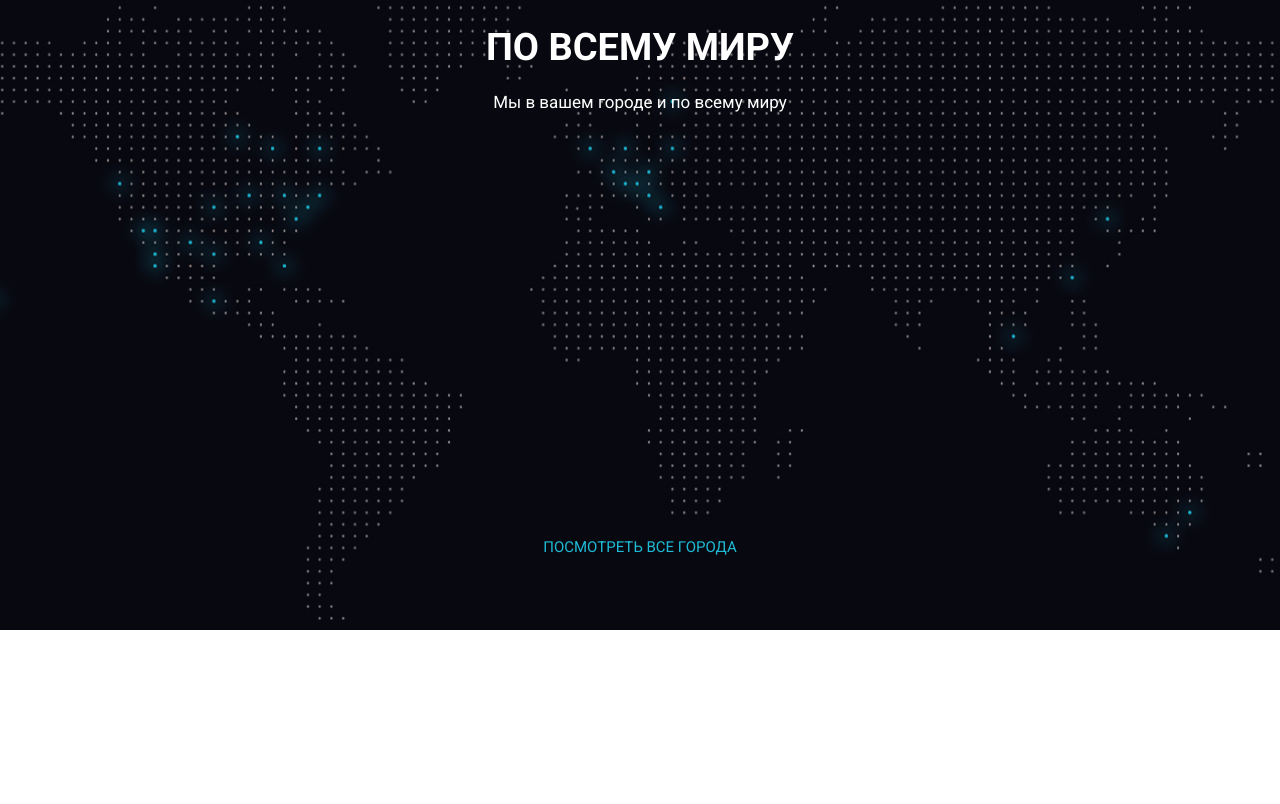
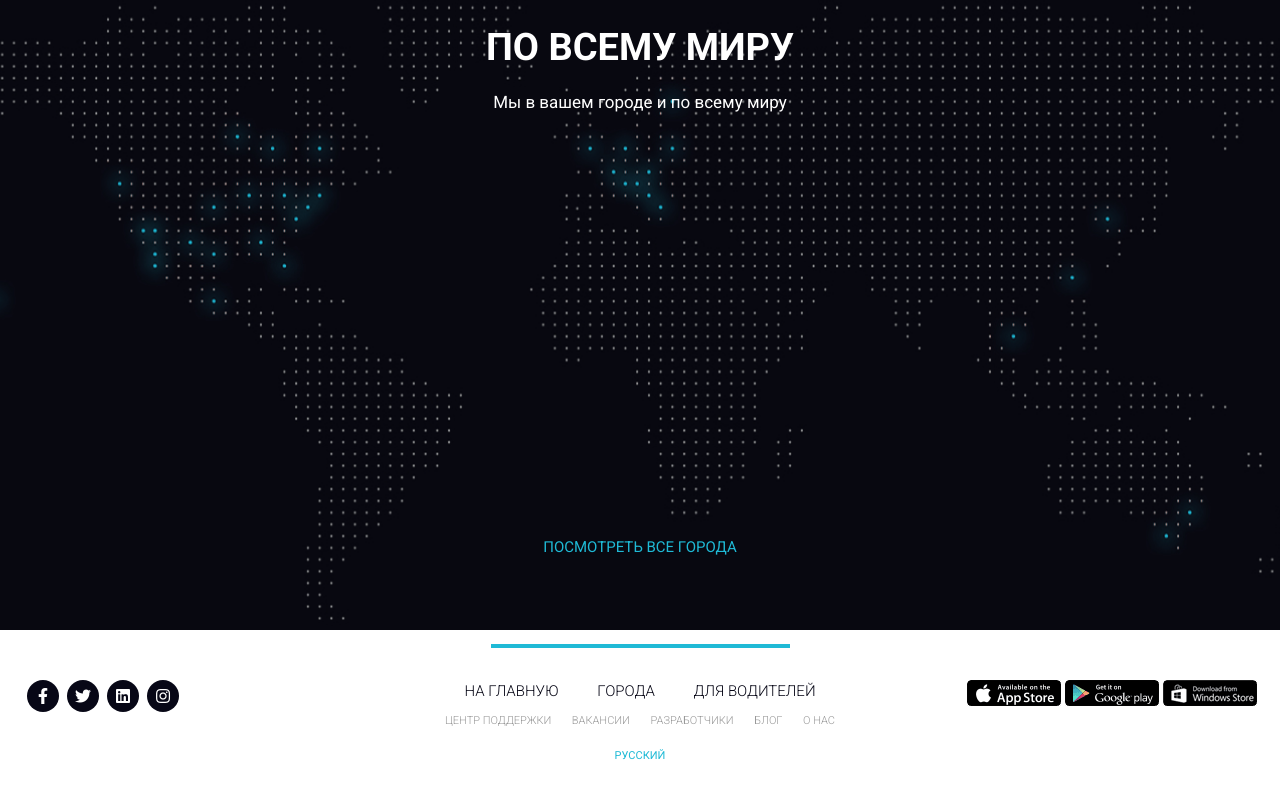
Before and after one commit to vasylkucherak/UBER, a plain HTML site: page src/index.html in a window 1280 px wide. Shown: the part 4767-5571 px from the top of the page. Before the commit the page ends 5397 px from the top, so only its background shows below. Drawn offline with Linux system fonts and the light colour scheme.

Commit message:
v.0.8.0 (created a fooder component)

```diff
--- a/src/index.html
+++ b/src/index.html
@@ -10,6 +10,7 @@
     <link href="https://fonts.googleapis.com/css2?family=Roboto:wght@300;400;700&display=swap" rel="stylesheet">
     <link rel="stylesheet" href="css/bootstrap-reboot.min.css">
     <link rel="stylesheet" href="css/bootstrap-grid.min.css">
+    <link rel="stylesheet" href="https://use.fontawesome.com/releases/v5.8.2/css/all.css" integrity="sha384-oS3vJWv+0UjzBfQzYUhtDYW+Pj2yciDJxpsK1OYPAYjqT085Qq/1cq5FLXAZQ7Ay" crossorigin="anonymous">
     <link rel="stylesheet" href="css/style.min.css">
 </head>
 <body>
@@ -293,6 +294,56 @@
         </div>
     </section>
 
-
+    <footer>
+        <div class="footer_divider"></div>
+        <div class="footer_wrapper">
+            <div>
+                <div class="footer_social">
+                    <a href="#" class="footer_social_item">
+                        <i class="fab fa-facebook-f"></i>
+                    </a>
+                    <a href="#" class="footer_social_item">
+                        <i class="fab fa-twitter"></i>
+                    </a>
+                    <a href="#" class="footer_social_item">
+                        <i class="fab fa-linkedin"></i>
+                    </a>
+                    <a href="#" class="footer_social_item">
+                        <i class="fab fa-instagram"></i>
+                    </a>
+                </div>
+            </div>
+            <div>
+                <div class="footer_links">
+                    <div class="footer_links_main">
+                        <a href="#">на главную</a>
+                        <a href="#">города</a>
+                        <a href="#">для водителей</a>
+                    </div>
+                    <div class="footer_links_sub">
+                        <a href="#">центр поддержки</a>
+                        <a href="#">вакансии</a>
+                        <a href="#">разработчики</a>
+                        <a href="#">блог</a>
+                        <a href="#">о нас</a>
+                    </div>
+                    <a href="#" class="footer_links_lang">Русский</a>
+                </div>
+            </div>
+            <div>
+                <div class="footer_mobile">
+                    <a href="#">
+                        <img src="icons/link/app_store.png" alt="App Store">
+                    </a>
+                    <a href="#">
+                        <img src="icons/link/google_play.png" alt="Google play">
+                    </a>
+                    <a href="#">
+                        <img src="icons/link/windows_store.png" alt="Windows store">
+                    </a>
+                </div>
+            </div>
+        </div>
+    </footer>
 </body>
 </html>
--- a/src/sass/style.sass
+++ b/src/sass/style.sass
@@ -357,8 +357,79 @@ nav
         text-transform: uppercase
         color: #1fbad6
         text-decoration: none
-        z-index: 3
         &:hover
             text-decoration: none
             color: #fff
-            z-index: 3
+
+footer
+    padding: 14px 23px 39px 23px
+    a
+        &:hover
+            text-decoration: none
+.footer
+    &_divider
+        width: 299px
+        height: 4px
+        background-color: #1fbad6
+        margin: 0 auto
+    &_wrapper
+        display: flex
+        justify-content: space-between
+        align-items: flex-start
+        padding-top: 32px
+    &_wrapper > div
+        width: 33%
+        &:nth-child(3)
+            display: flex
+            justify-content: flex-end
+    &_social
+        width: 160px
+        display: flex
+        justify-content: space-between
+        &_item
+            display: flex
+            justify-content: center
+            align-items: center
+            margin: 0 4px
+            width: 32px
+            height: 32px
+            text-decoration: none
+            background-color: #070716
+            border-radius: 100%
+            i
+                color: #fff
+    &_links
+        width: 390px
+        margin: 0 auto
+        &_main
+            display: flex
+            justify-content: space-around
+            a
+                color: #070716
+                font-size: 15px
+                font-weight: 300
+                text-decoration: none
+                text-transform: uppercase
+        &_sub
+            display: flex
+            justify-content: space-between
+            margin-top: 10px
+            a
+                color: #999999
+                font-size: 11px
+                font-weight: 300
+                text-decoration: none
+                text-transform: uppercase
+        &_lang
+            display: block
+            margin: 0 auto
+            color: #1fbad6
+            font-size: 11px
+            font-weight: 400
+            margin-top: 19px
+            text-decoration: none
+            text-transform: uppercase
+            text-align: center
+    &_mobile
+        a
+            text-decoration: none
```
Also changed, not shown: src/css/style.min.css, 1 other file.
